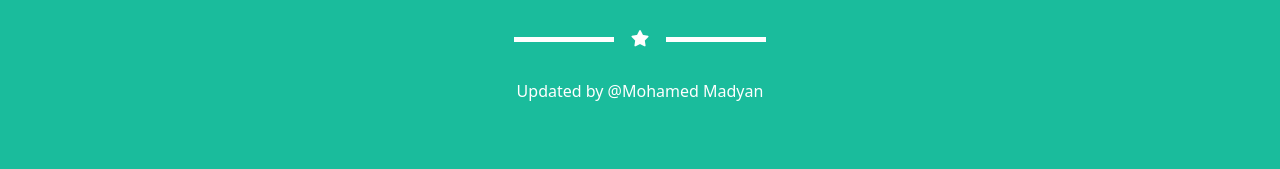
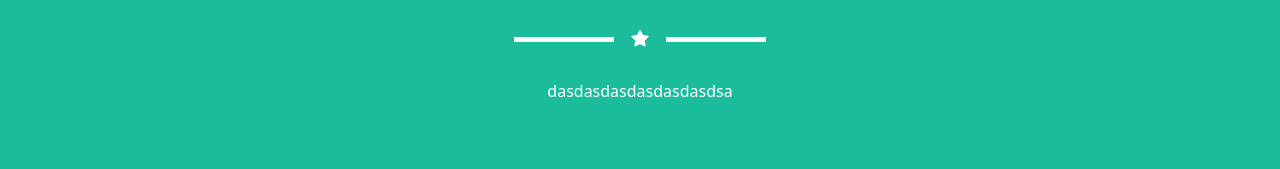
Before and after one commit to Mahmoudsallam342/React-BS-Ass, a React (Vite) app: page / in a window 1280 px wide. Shown: the part 561-730 px from the top of the page. Built offline with nearby package versions, Linux system fonts and the light colour scheme.

Commit message:
update Home component

```diff
--- a/src/Home/Home.jsx
+++ b/src/Home/Home.jsx
@@ -14,7 +14,7 @@ function Home() {
           </h1>
           <Star />
           <p className="text-white p-3">
-            Updated by @Mohamed Madyan
+            dasdasdasdasdasdasdsa
           </p>
         </div>
       </div>
```
